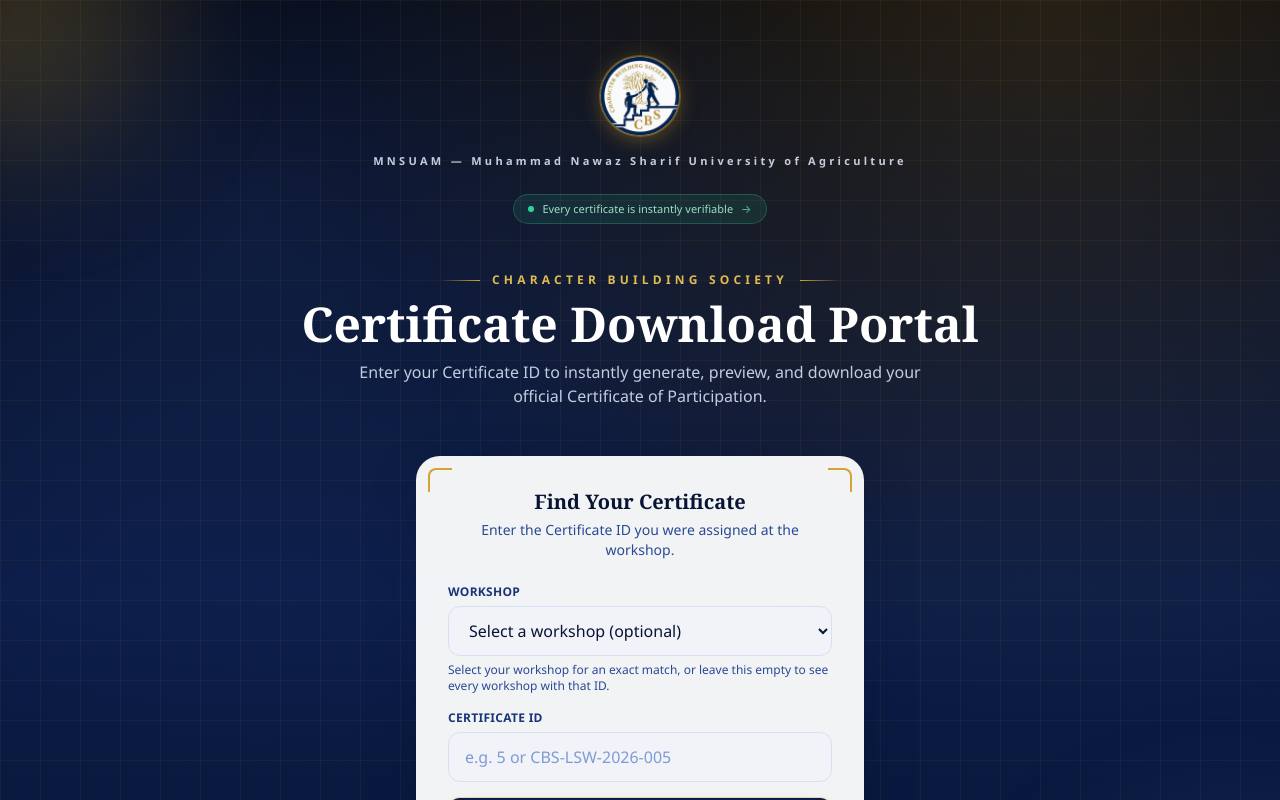
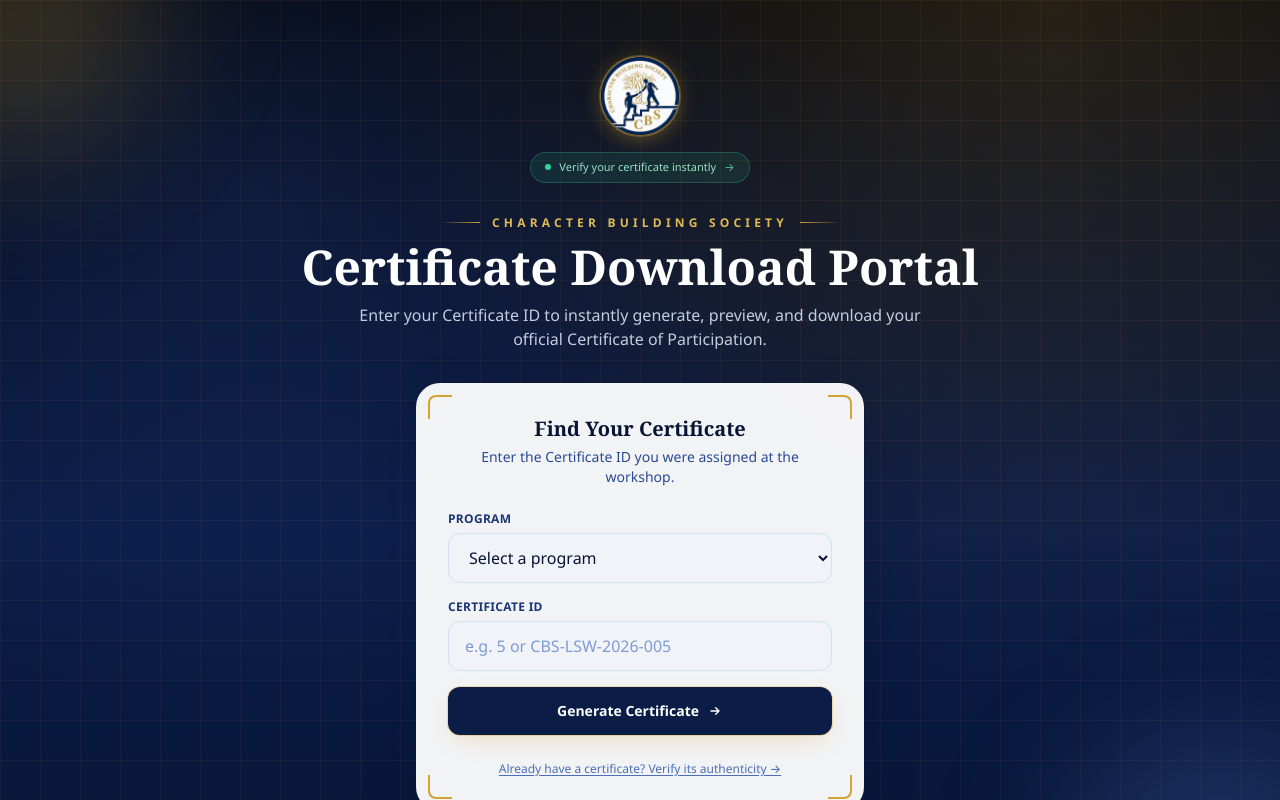
Before and after one commit to sheraz91-ops/Cbs-Certificate-Portal, a Next.js app: page / in a window 1280 px wide. Shown: the top 800 px of the page. Built offline with nearby package versions, Linux system fonts and the light colour scheme.

Commit message:
Title Fixed
Title Fixed
UI Enhancement

```diff
--- a/app/page.tsx
+++ b/app/page.tsx
@@ -4,7 +4,7 @@
 
 export default function HomePage() {
   return (
-    <PageShell>
+    <PageShell title="Verify your certificate instantly">
       <Header />
       <CertificateForm />
     </PageShell>
--- a/app/verify/page.tsx
+++ b/app/verify/page.tsx
@@ -11,7 +11,7 @@
 
 export default function VerifyPage() {
   return (
-    <PageShell>
+    <PageShell link="/" title="Download your certificate instantly">
       <Suspense
         fallback={
           <div className="w-full max-w-md rounded-3xl bg-white/95 p-10 shadow-card ring-1 ring-black/5 flex items-center justify-center">
--- a/components/CertificateForm.tsx
+++ b/components/CertificateForm.tsx
@@ -2,10 +2,20 @@
 
 import { useState, type FormEvent } from "react";
 import { useRouter } from "next/navigation";
-import { findParticipantByCertificateId, participants } from "@/lib/participants";
-import { formatCertificateId, normalizeParticipantNumber } from "@/lib/formatId";
+import {
+  findParticipantByCertificateId,
+  participants,
+} from "@/lib/participants";
+import {
+  formatCertificateId,
+  normalizeParticipantNumber,
+} from "@/lib/formatId";
 import { getWorkshopByKey, WORKSHOPS } from "@/config/workshops";
-import type { AlertState, CertificateCandidate, GenerationStatus } from "@/types";
+import type {
+  AlertState,
+  CertificateCandidate,
+  GenerationStatus,
+} from "@/types";
 import AlertMessage from "./AlertMessage";
 import LoadingSpinner from "./LoadingSpinner";
 
@@ -42,19 +52,29 @@
     // certificate instead of matching a different workshop with the same ID.
     if (selectedWorkshop) {
       const workshop = getWorkshopByKey(selectedWorkshop);
-      const participant = workshop && /^\d+$/.test(trimmedId)
+      const participant =
+        workshop && /^\d+$/.test(trimmedId)
           ? participants.find(
-            (item) => item.workshop === selectedWorkshop && normalizeParticipantNumber(item.id) === normalizeParticipantNumber(trimmedId)
+              (item) =>
+                item.workshop === selectedWorkshop &&
+                normalizeParticipantNumber(item.id) ===
+                  normalizeParticipantNumber(trimmedId),
             )
           : undefined;
 
       if (!workshop || !participant) {
         setStatus("error");
-        setAlert({ type: "error", message: "This Certificate ID was not found in the selected workshop." });
+        setAlert({
+          type: "error",
+          message:
+            "This Certificate ID was not found in the selected workshop.",
+        });
         return;
       }
 
-      router.push(`/certificate?id=${encodeURIComponent(formatCertificateId(participant.id, workshop))}`);
+      router.push(
+        `/certificate?id=${encodeURIComponent(formatCertificateId(participant.id, workshop))}`,
+      );
       return;
     }
 
@@ -95,8 +115,11 @@
 
         <form onSubmit={handleSubmit} className="flex flex-col gap-4">
           <div className="flex flex-col gap-1.5">
-            <label htmlFor="certificateWorkshop" className="text-xs font-semibold uppercase tracking-wide text-navy-600">
-              Workshop
+            <label
+              htmlFor="certificateWorkshop"
+              className="text-xs font-semibold uppercase tracking-wide text-navy-600"
+            >
+              PROGRAM
             </label>
             <select
               id="certificateWorkshop"
@@ -109,14 +132,13 @@
               disabled={isLoading}
               className="w-full rounded-xl border border-navy-100 bg-navy-50/40 px-4 py-3 text-base text-navy-900 outline-none transition focus:border-gold-400 focus:ring-4 focus:ring-gold-100 disabled:opacity-60"
             >
-              <option value="">Select a workshop (optional)</option>
+              <option value="">Select a program</option>
               {WORKSHOPS.map((workshop) => (
                 <option key={workshop.key} value={workshop.key}>
                   {workshop.workshopName}
                 </option>
               ))}
             </select>
-            <p className="text-xs text-navy-500">Select your workshop for an exact match, or leave this empty to see every workshop with that ID.</p>
           </div>
           <div className="flex flex-col gap-1.5">
             <label
@@ -130,7 +152,9 @@
               name="certificateId"
               type="text"
               autoComplete="off"
-              placeholder={selectedWorkshop ? "e.g. 5" : "e.g. 5 or CBS-LSW-2026-005"}
+              placeholder={
+                selectedWorkshop ? "e.g. 5" : "e.g. 5 or CBS-LSW-2026-005"
+              }
               value={certificateId}
               onChange={(e) => {
                 setCertificateId(e.target.value);
--- a/components/LogoBadge.tsx
+++ b/components/LogoBadge.tsx
@@ -97,7 +97,7 @@
         </div>
       </div>
 
-      {LOGO_SETTINGS.captionEnabled && (
+      {/* {LOGO_SETTINGS.captionEnabled && (
         <span
           className={[
             "text-center font-semibold leading-relaxed",
@@ -110,7 +110,7 @@
           {ORG_CONFIG.institutionAbbreviation} &mdash;{" "}
           {ORG_CONFIG.institutionName.split(",")[0]}
         </span>
-      )}
+      )} */}
     </Link>
   );
 }
--- a/components/PageShell.tsx
+++ b/components/PageShell.tsx
@@ -2,8 +2,12 @@
 import Link from "next/link";
 import Footer from "./Footer";
 import LogoBadge from "./LogoBadge";
-
-export default function PageShell({ children }: { children: ReactNode }) {
+interface PageShellProps {
+  children: ReactNode;
+  title?: string;
+  link?: string;
+}
+export default function PageShell({ children, title, link }: PageShellProps) {
   return (
     <main className="hero-bg relative min-h-screen overflow-hidden flex flex-col items-center justify-between px-4 py-8 safe-top safe-bottom sm:py-14">
       {/* Ambient glow accents — sized down on mobile so they don't
@@ -18,21 +22,21 @@
         style={{ animationDelay: "1.5s" }}
       />
 
-      <div className="relative z-10 flex w-full flex-col items-center gap-8 sm:gap-12">
+      <div className="relative z-10 flex w-full flex-col items-center gap-8 sm:gap-8">
         {/* Logo — all size/position/style settings live in LogoBadge.tsx */}
         <LogoBadge />
 
         {/* Trust badge — reinforces that certificates issued here are
             checkable, tying into the /verify page. */}
         <Link
-          href="/verify"
-          className="group -mt-4 inline-flex items-center gap-2 rounded-full border border-emerald-400/25 bg-emerald-400/10 px-3.5 py-1.5 text-[11px] font-medium text-emerald-200/90 transition-colors hover:bg-emerald-400/15 sm:-mt-6"
+          href={link || "/verify"}
+          className="group -mt-4 inline-flex items-center gap-2 rounded-full border border-emerald-400/25 bg-emerald-400/10 px-3.5 py-1.5 text-[11px] font-medium text-emerald-200/90 transition-colors hover:bg-emerald-400/15 sm:-mt-4"
         >
           <span className="relative flex h-1.5 w-1.5">
             <span className="absolute inline-flex h-full w-full animate-ping rounded-full bg-emerald-400 opacity-75" />
             <span className="relative inline-flex h-1.5 w-1.5 rounded-full bg-emerald-400" />
           </span>
-          Every certificate is instantly verifiable
+          {title || "Every certificate is instantly verifiable"}
           <span className="text-emerald-300/70 transition-transform group-hover:translate-x-0.5">
             &rarr;
           </span>
```
Lines whose indentation alone changed are shown as unchanged.
